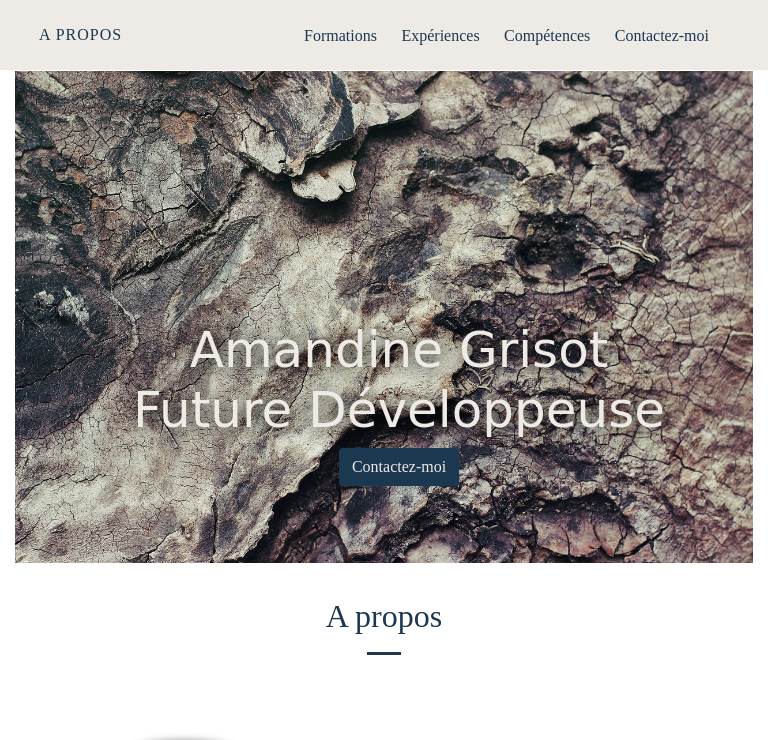
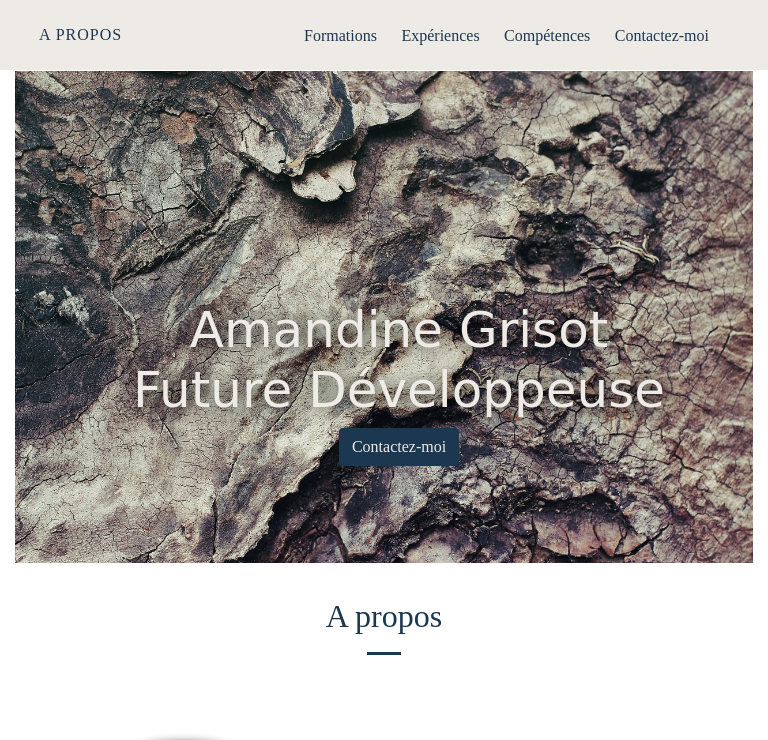
Before and after one commit to Astheis/Moncvnumerique, a plain HTML site: page index.html in a window 768 px wide. Shown: the top 740 px of the page. Drawn offline with nearby package versions, Linux system fonts and the light colour scheme; a web font is replaced by a local one.

Commit message:
ajustement position banner

```diff
--- a/style.css
+++ b/style.css
@@ -529,6 +529,9 @@ textarea{
 /* Small Devices, Tablets */
 @media (min-width: 768px) and (max-width: 991px) {
 
+  .inner-banner {
+    top: 300px;
+ }
 
   .timeline > li:nth-child(even) {
     margin-bottom: 0px;
```
